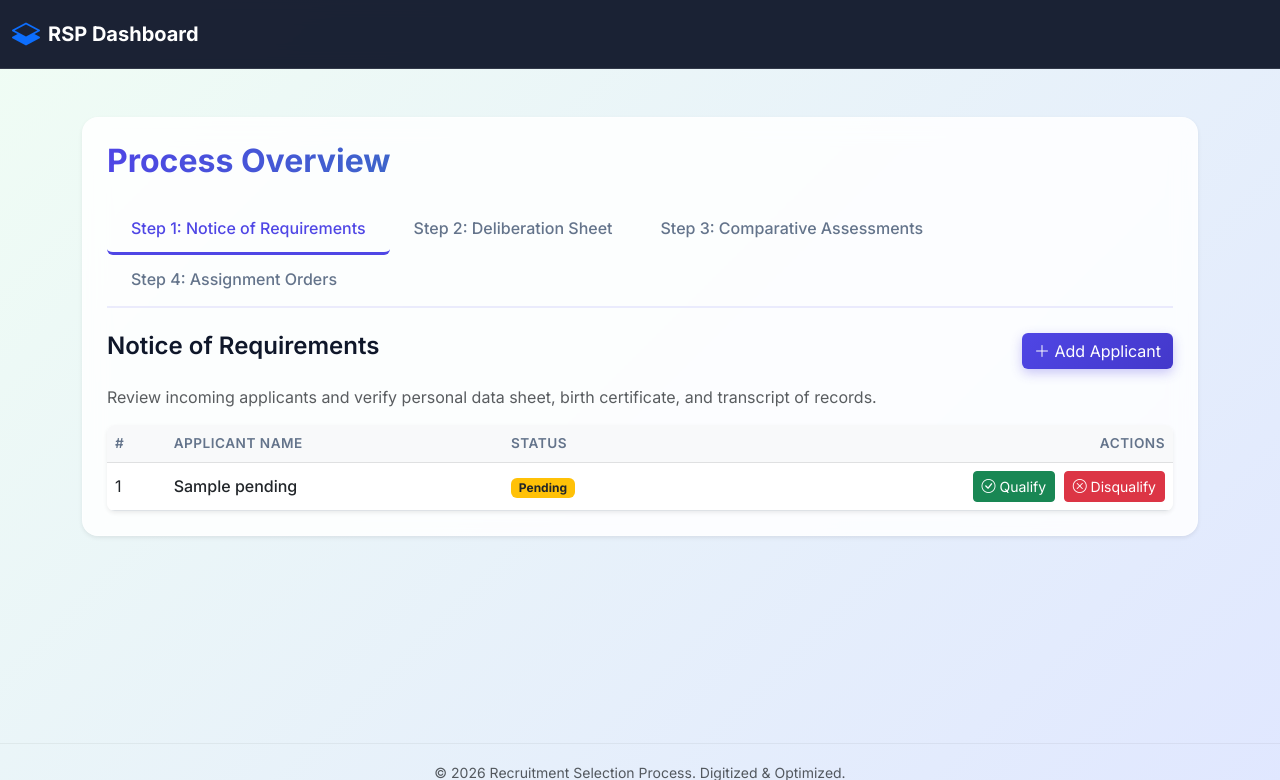
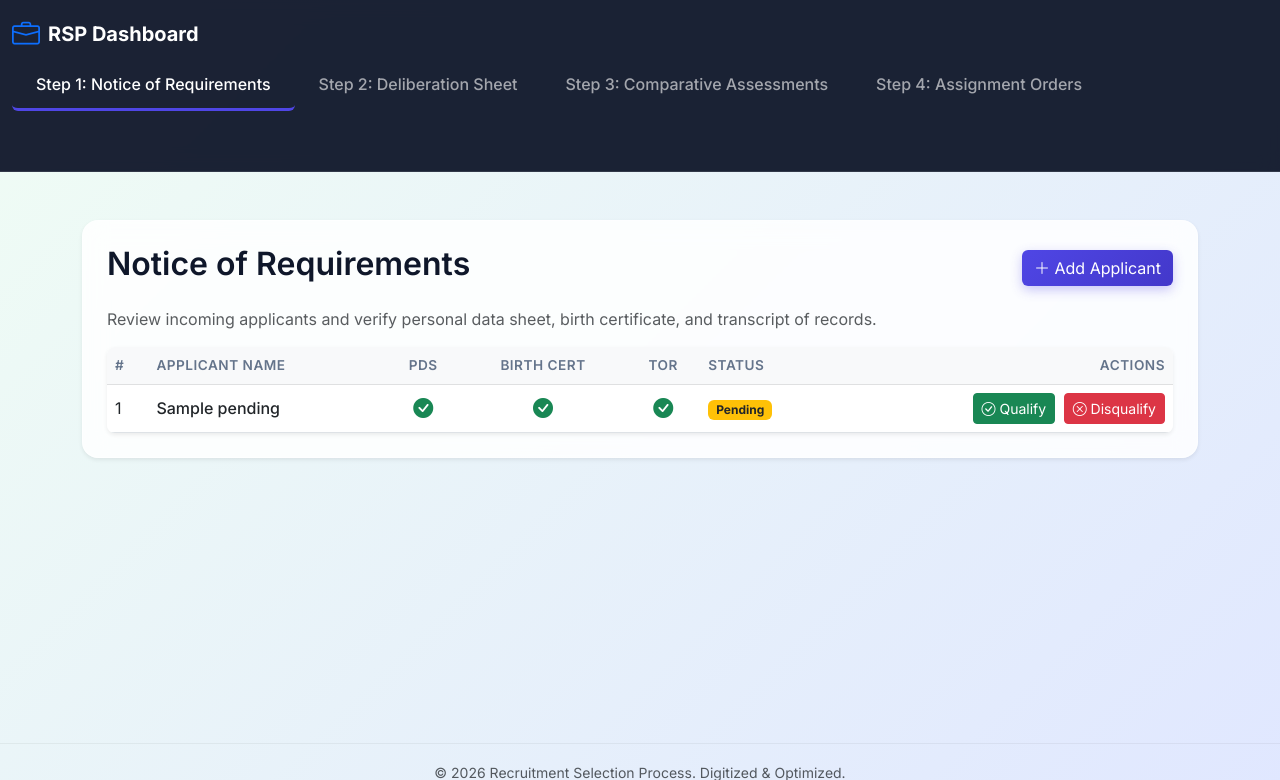
Before and after one commit to MirkoLouis/Recruitment-Selection-Process, a Node server app: template rsp-dashboard/views/index.hbs in a window 1280 px wide. Shown: the top 780 px of the page. Run offline with Node 20, Linux system fonts and the light colour scheme; the template is opened without the code that fills it: most values are stand-ins (such as "Sample title", 1, 10 or a date in 2020); some libraries are stand-ins or nearby versions.

Commit message:
Added .env.example, standardized body layout, added toggleable requirements, search box and fixed PDF formatting.

```diff
--- a/rsp-dashboard/database.sql
+++ b/rsp-dashboard/database.sql
@@ -9,6 +9,9 @@ CREATE TABLE IF NOT EXISTS applicants (
     interviewScore INT DEFAULT NULL,
     interviewDate DATE DEFAULT NULL,
     assignedOffice VARCHAR(255) DEFAULT NULL,
+    req_pds BOOLEAN DEFAULT FALSE,
+    req_birthCert BOOLEAN DEFAULT FALSE,
+    req_tor BOOLEAN DEFAULT FALSE,
     createdAt TIMESTAMP DEFAULT CURRENT_TIMESTAMP
 );
 
--- a/rsp-dashboard/package.json
+++ b/rsp-dashboard/package.json
@@ -4,6 +4,7 @@
   "description": "",
   "main": "index.js",
   "scripts": {
+    "start": "node server.js",
     "test": "echo \"Error: no test specified\" && exit 1"
   },
   "keywords": [],
--- a/rsp-dashboard/public/css/style.css
+++ b/rsp-dashboard/public/css/style.css
@@ -58,11 +58,8 @@ body {
 }
 
 /* Custom Tabs */
-.custom-tabs {
-    border-bottom: 2px solid rgba(79, 70, 229, 0.1);
-}
 .custom-tabs .nav-link {
-    color: #64748b;
+    color: rgba(255, 255, 255, 0.6) !important;
     font-weight: 500;
     border: none;
     border-bottom: 3px solid transparent;
@@ -70,12 +67,12 @@ body {
     transition: all 0.3s ease;
 }
 .custom-tabs .nav-link:hover {
-    color: var(--primary);
-    background: rgba(79, 70, 229, 0.05);
+    color: #ffffff !important;
+    background: rgba(255, 255, 255, 0.05);
     border-radius: 8px 8px 0 0;
 }
 .custom-tabs .nav-link.active {
-    color: var(--primary);
+    color: #ffffff !important;
     background: transparent;
     border-bottom: 3px solid var(--primary);
 }
@@ -187,3 +184,12 @@ body {
         text-align: center;
     }
 }
+
+/* Utilities */
+.cursor-pointer {
+    cursor: pointer;
+    transition: transform 0.1s ease;
+}
+.cursor-pointer:hover {
+    transform: scale(1.15);
+}
--- a/rsp-dashboard/public/js/main.js
+++ b/rsp-dashboard/public/js/main.js
@@ -59,6 +59,38 @@ if (qualifyForm) {
     });
 }
 
+// Toggle All Requirements
+async function toggleAllRequirements(id, allCurrentlyMet) {
+    const newValue = allCurrentlyMet ? 0 : 1;
+    try {
+        const res = await fetch(`/api/applicants/${id}/requirements/all`, {
+            method: 'POST',
+            headers: { 'Content-Type': 'application/json' },
+            body: JSON.stringify({ value: newValue })
+        });
+        if (res.ok) window.location.reload();
+    } catch (err) {
+        console.error(err);
+        alert('Error updating requirements');
+    }
+}
+
+// Toggle Requirement
+async function toggleRequirement(id, field, currentValue) {
+    const newValue = currentValue ? 0 : 1;
+    try {
+        const res = await fetch(`/api/applicants/${id}/requirement`, {
+            method: 'POST',
+            headers: { 'Content-Type': 'application/json' },
+            body: JSON.stringify({ field, value: newValue })
+        });
+        if (res.ok) window.location.reload();
+    } catch (err) {
+        console.error(err);
+        alert('Error updating requirement');
+    }
+}
+
 // Disqualify Applicant
 async function disqualifyApplicant(id) {
     if(confirm('Are you sure you want to disqualify this applicant?')) {
@@ -107,7 +139,7 @@ if (scoreForm) {
     });
 }
 
-// Print Letter
+// Generate PDF Letter
 function printLetter(name, office, dateStr) {
     // Populate the print container
     document.getElementById('printName').innerText = name;
@@ -118,6 +150,44 @@ function printLetter(name, office, dateStr) {
     const formattedDate = d.toLocaleDateString('en-US', { year: 'numeric', month: 'long', day: 'numeric' });
     document.getElementById('printDate').innerText = 'Date: ' + formattedDate;
 
-    // Trigger print
-    window.print();
+    // Clone the element for PDF generation so it doesn't flash on screen
+    const element = document.querySelector('.print-container').cloneNode(true);
+    element.classList.remove('d-none');
+    element.classList.remove('d-print-block');
+    element.style.display = 'block';
+
+    // Set up html2pdf options
+    const opt = {
+        margin:       [20, 18, 20, 20],
+        filename:     `${name.replace(/\s+/g, '_')}_assignment_order.pdf`,
+        image:        { type: 'jpeg', quality: 0.98 },
+        html2canvas:  { scale: 2 },
+        jsPDF:        { unit: 'mm', format: 'a4', orientation: 'portrait' }
+    };
+
+    // Generate and download PDF
+    html2pdf().set(opt).from(element).save();
 }
+
+// Search Filter Logic
+function filterTable(input, tableId) {
+    const filter = input.value.toLowerCase();
+    const table = document.getElementById(tableId);
+    if (!table) return;
+
+    const trs = table.getElementsByTagName('tbody')[0].getElementsByTagName('tr');
+
+    for (let i = 0; i < trs.length; i++) {
+        // Skip empty placeholder rows (e.g., colspan messages)
+        if (trs[i].cells.length === 1 && trs[i].cells[0].hasAttribute('colspan')) {
+            continue;
+        }
+
+        const rowText = trs[i].textContent.toLowerCase();
+        if (rowText.includes(filter)) {
+            trs[i].style.display = '';
+        } else {
+            trs[i].style.display = 'none';
+        }
+    }
+}
--- a/rsp-dashboard/server.js
+++ b/rsp-dashboard/server.js
@@ -27,6 +27,11 @@ hbs.registerHelper('eq', function (a, b) {
     return a === b;
 });
 
+// Helper to check if all requirements are met
+hbs.registerHelper('allRequirementsMet', function(applicant) {
+    return applicant.req_pds && applicant.req_birthCert && applicant.req_tor;
+});
+
 // Helper for formatting date
 hbs.registerHelper('formatDate', function(date) {
     if (!date) return '';
@@ -37,18 +42,29 @@ hbs.registerHelper('formatDate', function(date) {
 // Routes
 app.get('/', async (req, res) => {
     try {
-        const [applicants] = await db.query('SELECT * FROM applicants ORDER BY createdAt DESC');
+        // Base query ordered by creation date ascending (first come first serve)
+        const [applicants] = await db.query('SELECT * FROM applicants ORDER BY createdAt ASC');
 
-        // Group applicants by status for different tabs
+        // Step 1: Pending, ordered by when added (ASC)
         const pending = applicants.filter(a => a.status === 'PENDING');
-        const qualified = applicants.filter(a => a.status === 'QUALIFIED' && a.interviewScore === null);
-        const interviewed = applicants.filter(a => a.status === 'QUALIFIED' && a.interviewScore !== null).sort((a, b) => b.interviewScore - a.interviewScore);
+
+        // Step 2: Qualified for interview, ordered by closest interview date (ASC)
+        const qualified = applicants.filter(a => a.status === 'QUALIFIED' && a.interviewScore === null)
+                                    .sort((a, b) => new Date(a.interviewDate) - new Date(b.interviewDate));
+
+        // Step 3: Interviewed, ordered by score descending (highest first)
+        const interviewed = applicants.filter(a => a.status === 'QUALIFIED' && a.interviewScore !== null)
+                                      .sort((a, b) => b.interviewScore - a.interviewScore);
+
+        // Step 4: Assignment Orders, ordered by when added (first come first serve)
+        const assignmentOrders = applicants.filter(a => a.status === 'QUALIFIED' && a.interviewScore !== null);
 
         res.render('index', {
             applicants,
             pending,
             qualified,
-            interviewed
+            interviewed,
+            assignmentOrders
         });
     } catch (error) {
         console.error(error);
@@ -96,6 +112,36 @@ app.post('/api/applicants/:id/status', async (req, res) => {
     }
 });
 
+// Toggle all requirements
+app.post('/api/applicants/:id/requirements/all', async (req, res) => {
+    try {
+        const { id } = req.params;
+        const { value } = req.body;
+        await db.query(`UPDATE applicants SET req_pds = ?, req_birthCert = ?, req_tor = ? WHERE id = ?`, [value, value, value, id]);
+        res.json({ success: true });
+    } catch (error) {
+        res.status(500).json({ success: false, error: error.message });
+    }
+});
+
+// Update applicant requirement boolean
+app.post('/api/applicants/:id/requirement', async (req, res) => {
+    try {
+        const { id } = req.params;
+        const { field, value } = req.body;
+
+        const allowedFields = ['req_pds', 'req_birthCert', 'req_tor'];
+        if (!allowedFields.includes(field)) {
+            return res.status(400).json({ success: false, error: 'Invalid field' });
+        }
+
+        await db.query(`UPDATE applicants SET ${field} = ? WHERE id = ?`, [value, id]);
+        res.json({ success: true });
+    } catch (error) {
+        res.status(500).json({ success: false, error: error.message });
+    }
+});
+
 // Update applicant score and assigned office
 app.post('/api/applicants/:id/score', async (req, res) => {
     try {
--- a/rsp-dashboard/views/index.hbs
+++ b/rsp-dashboard/views/index.hbs
@@ -1,29 +1,12 @@
 {{> header}}
 
-<div class="glass-panel p-4 mb-5 shadow-sm rounded-4 d-print-none">
-    <h2 class="mb-4 fw-bold gradient-text">Process Overview</h2>
-    <!-- Nav Tabs -->
-    <ul class="nav nav-pills custom-tabs mb-4" id="rspTab" role="tablist">
-        <li class="nav-item" role="presentation">
-            <button class="nav-link active" id="step1-tab" data-bs-toggle="tab" data-bs-target="#step1" type="button" role="tab">Step 1: Notice of Requirements</button>
-        </li>
-        <li class="nav-item" role="presentation">
-            <button class="nav-link" id="step2-tab" data-bs-toggle="tab" data-bs-target="#step2" type="button" role="tab">Step 2: Deliberation Sheet</button>
-        </li>
-        <li class="nav-item" role="presentation">
-            <button class="nav-link" id="step3-tab" data-bs-toggle="tab" data-bs-target="#step3" type="button" role="tab">Step 3: Comparative Assessments</button>
-        </li>
-        <li class="nav-item" role="presentation">
-            <button class="nav-link" id="step4-tab" data-bs-toggle="tab" data-bs-target="#step4" type="button" role="tab">Step 4: Assignment Orders</button>
-        </li>
-    </ul>
-
+<div class="glass-panel p-4 mb-0 shadow-sm rounded-4 d-print-none">
     <!-- Tab Content -->
     <div class="tab-content" id="rspTabContent">
         <!-- STEP 1 -->
         <div class="tab-pane fade show active" id="step1" role="tabpanel">
             <div class="d-flex justify-content-between align-items-center mb-3">
-                <h4 class="fw-semibold">Notice of Requirements</h4>
+                <h2 class="fw-semibold">Notice of Requirements</h2>
                 <button class="btn btn-primary btn-add-glass" data-bs-toggle="modal" data-bs-target="#addApplicantModal">
                     <i class="bi bi-plus-lg"></i> Add Applicant
                 </button>
@@ -36,6 +19,9 @@
                         <tr>
                             <th>#</th>
                             <th>Applicant Name</th>
+                            <th class="text-center">PDS</th>
+                            <th class="text-center">Birth Cert</th>
+                            <th class="text-center">TOR</th>
                             <th>Status</th>
                             <th class="text-end">Actions</th>
                         </tr>
@@ -45,6 +31,15 @@
                         <tr>
                             <td>{{inc @index}}</td>
                             <td class="fw-medium">{{this.name}}</td>
+                            <td class="text-center">
+                                <i class="bi fs-5 cursor-pointer {{#if this.req_pds}}bi-check-circle-fill text-success{{else}}bi-x-circle-fill text-danger{{/if}}" onclick="toggleRequirement({{this.id}}, 'req_pds', {{this.req_pds}})"></i>
+                            </td>
+                            <td class="text-center">
+                                <i class="bi fs-5 cursor-pointer {{#if this.req_birthCert}}bi-check-circle-fill text-success{{else}}bi-x-circle-fill text-danger{{/if}}" onclick="toggleRequirement({{this.id}}, 'req_birthCert', {{this.req_birthCert}})"></i>
+                            </td>
+                            <td class="text-center">
+                                <i class="bi fs-5 cursor-pointer {{#if this.req_tor}}bi-check-circle-fill text-success{{else}}bi-x-circle-fill text-danger{{/if}}" onclick="toggleRequirement({{this.id}}, 'req_tor', {{this.req_tor}})"></i>
+                            </td>
                             <td><span class="badge bg-warning text-dark">Pending</span></td>
                             <td class="text-end">
                                 <button class="btn btn-sm btn-success action-btn" onclick="openQualifyModal({{this.id}}, '{{this.name}}')"><i class="bi bi-check-circle"></i> Qualify</button>
@@ -52,7 +47,7 @@
                             </td>
                         </tr>
                         {{else}}
-                        <tr><td colspan="4" class="text-center text-muted py-4">No pending applicants found.</td></tr>
+                        <tr><td colspan="7" class="text-center text-muted py-4">No pending applicants found.</td></tr>
                         {{/each}}
                     </tbody>
                 </table>
@@ -61,7 +56,7 @@
 
         <!-- STEP 2 -->
         <div class="tab-pane fade" id="step2" role="tabpanel">
-            <h4 class="fw-semibold mb-3">Deliberation & Interview Sheet</h4>
+            <h2 class="fw-semibold mb-3">Deliberation & Interview Sheet</h2>
             <p class="text-muted">Assess qualified applicants and input their interview scores (out of 100).</p>
 
             <div class="table-responsive rounded-3 overflow-hidden shadow-sm">
@@ -96,7 +91,7 @@
 
         <!-- STEP 3 -->
         <div class="tab-pane fade" id="step3" role="tabpanel">
-            <h4 class="fw-semibold mb-3">Comparative Assessments</h4>
+            <h2 class="fw-semibold mb-3">Comparative Assessments</h2>
             <p class="text-muted">Leaderboard of assessed applicants ranked by their interview scores.</p>
 
             <div class="table-responsive rounded-3 overflow-hidden shadow-sm">
@@ -137,34 +132,37 @@
         <!-- STEP 4 -->
         <div class="tab-pane fade" id="step4" role="tabpanel">
             <h4 class="fw-semibold mb-3">Assignment Orders</h4>
-            <p class="text-muted">Finalized applicants ready for assignment. Print assignment letters here.</p>
+            <p class="text-muted">Finalized applicants ready for assignment. Generate assignment letters here.</p>
 
-            <div class="row row-cols-1 row-cols-md-2 row-cols-lg-3 g-4">
-                {{#each interviewed}}
-                <div class="col">
-                    <div class="card h-100 assignment-card border-0 shadow-sm glass-card">
-                        <div class="card-body">
-                            <div class="d-flex justify-content-between mb-2">
-                                <span class="badge bg-primary">Passed</span>
-                                <span class="text-muted small">Score: {{this.interviewScore}}</span>
-                            </div>
-                            <h5 class="card-title fw-bold mb-1">{{this.name}}</h5>
-                            <p class="card-text text-muted small mb-3">Trk: <span class="font-monospace">{{this.trackingNumber}}</span></p>
-
-                            <p class="card-text mb-3">
-                                <strong>Assigned Office:</strong><br>
-                                {{this.assignedOffice}}
-                            </p>
-
-                            <button class="btn btn-outline-primary w-100" onclick="printLetter('{{this.name}}', '{{this.assignedOffice}}', '{{formatDate this.interviewDate}}')">
-                                <i class="bi bi-printer"></i> Print Letter
-                            </button>
-                        </div>
-                    </div>
-                </div>
-                {{else}}
-                <div class="col-12 text-center text-muted py-4">No assignment orders available.</div>
-                {{/each}}
+            <div class="table-responsive rounded-3 overflow-hidden shadow-sm">
+                <table class="table table-hover align-middle mb-0 custom-table">
+                    <thead class="table-light">
+                        <tr>
+                            <th>Tracking No.</th>
+                            <th>Applicant Name</th>
+                            <th>Assigned Office</th>
+                            <th>Score</th>
+                            <th class="text-end">Action</th>
+                        </tr>
+                    </thead>
+                    <tbody>
+                        {{#each assignmentOrders}}
+                        <tr>
+                            <td><span class="badge bg-secondary font-monospace">{{this.trackingNumber}}</span></td>
+                            <td class="fw-medium">{{this.name}}</td>
+                            <td>{{this.assignedOffice}}</td>
+                            <td>{{this.interviewScore}}</td>
+                            <td class="text-end">
+                                <button class="btn btn-sm btn-outline-primary action-btn" onclick="printLetter('{{this.name}}', '{{this.assignedOffice}}', '{{formatDate this.interviewDate}}')">
+                                    <i class="bi bi-file-earmark-pdf"></i> Generate PDF
+                                </button>
+                            </td>
+                        </tr>
+                        {{else}}
+                        <tr><td colspan="5" class="text-center text-muted py-4">No assignment orders available.</td></tr>
+                        {{/each}}
+                    </tbody>
+                </table>
             </div>
         </div>
     </div>
--- a/rsp-dashboard/views/partials/footer.hbs
+++ b/rsp-dashboard/views/partials/footer.hbs
@@ -7,6 +7,8 @@
 
     <!-- Bootstrap Bundle with Popper -->
     <script src="https://cdn.jsdelivr.net/npm/bootstrap@5.3.0/dist/js/bootstrap.bundle.min.js"></script>
+    <!-- html2pdf.js for automatic PDF generation -->
+    <script src="https://cdnjs.cloudflare.com/ajax/libs/html2pdf.js/0.10.1/html2pdf.bundle.min.js"></script>
     <!-- Custom JS -->
     <script src="/js/main.js"></script>
 </body>
--- a/rsp-dashboard/views/partials/header.hbs
+++ b/rsp-dashboard/views/partials/header.hbs
@@ -16,15 +16,35 @@
     <link rel="stylesheet" href="https://cdn.jsdelivr.net/npm/bootstrap-icons@1.10.5/font/bootstrap-icons.css">
 </head>
 <body>
-    <nav class="navbar navbar-expand-lg navbar-dark premium-nav sticky-top">
-        <div class="container-fluid">
-            <a class="navbar-brand d-flex align-items-center gap-2" href="/">
-                <i class="bi bi-layers-half text-primary fs-3"></i>
+    <nav class="navbar navbar-dark premium-nav sticky-top">
+        <div class="container-fluid d-flex justify-content-between align-items-center">
+            <!-- Left Side: Brand -->
+            <a class="navbar-brand d-flex align-items-center gap-2 m-0" href="/">
+                <i class="bi bi-briefcase text-primary fs-3"></i>
                 <span class="fw-bold">RSP Dashboard</span>
             </a>
-            <button class="navbar-toggler" type="button" data-bs-toggle="collapse" data-bs-target="#navbarNav">
-                <span class="navbar-toggler-icon"></span>
-            </button>
+
+            <!-- Center: Nav Tabs -->
+            <ul class="nav nav-pills custom-tabs m-0" id="rspTab" role="tablist">
+                <li class="nav-item" role="presentation">
+                    <button class="nav-link active" id="step1-tab" data-bs-toggle="tab" data-bs-target="#step1" type="button" role="tab">Step 1: Notice of Requirements</button>
+                </li>
+                <li class="nav-item" role="presentation">
+                    <button class="nav-link" id="step2-tab" data-bs-toggle="tab" data-bs-target="#step2" type="button" role="tab">Step 2: Deliberation Sheet</button>
+                </li>
+                <li class="nav-item" role="presentation">
+                    <button class="nav-link" id="step3-tab" data-bs-toggle="tab" data-bs-target="#step3" type="button" role="tab">Step 3: Comparative Assessments</button>
+                </li>
+                <li class="nav-item" role="presentation">
+                    <button class="nav-link" id="step4-tab" data-bs-toggle="tab" data-bs-target="#step4" type="button" role="tab">Step 4: Assignment Orders</button>
+                </li>
+            </ul>
+
+            <!-- Right Side: Invisible Spacer identical to brand to force exact center -->
+            <div class="navbar-brand d-flex align-items-center gap-2 m-0" style="visibility: hidden;" aria-hidden="true">
+                <i class="bi bi-layers-half fs-3"></i>
+                <span class="fw-bold">RSP Dashboard</span>
+            </div>
         </div>
     </nav>
     <main class="container py-5 main-content">
```
Also changed, not shown: rsp-dashboard/seed.js (added, +90 -0 lines).
